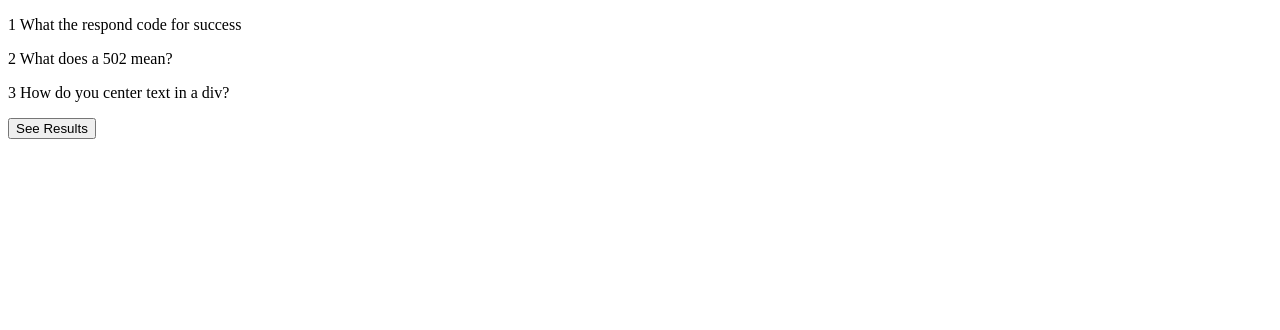
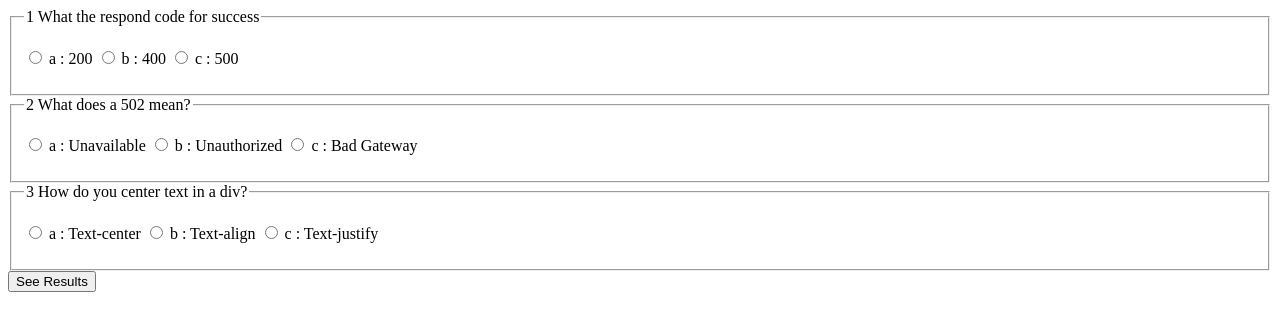
Before and after one commit to jirishus/raw_javascript_quiz, a website: page quiz-app/public/index.html in a window 1280 px wide. Drawn offline with Linux system fonts and the light colour scheme.

Commit message:
radio button display for user choices

```diff
--- a/quiz-app/public/index.html
+++ b/quiz-app/public/index.html
@@ -54,14 +54,28 @@
    // than the for() loop used here
    for (var i=0;i<quizData.length;i++) {
     var currentQues = quizData[i];
-    var questionPos = i + 1
+    var choicePos = i + 1
+    var choices = [];
+
+   for (choice in currentQues.choices) {
+     choices.push(
+       `<label>
+         <input type="radio" name="choice${i}" value="${choice}" />
+         ${choice} : ${currentQues.choices[choice]}
+       </label>`
+     );
+   }
 
     tempView.push(
      `
-     <p>${questionPos} ${currentQues.question}</p>
+     <fieldset>
+      <legend>${choicePos} ${currentQues.question}</legend>
+      <p>${choices.join('')}
+     </fieldset>
      `
     );
    }
+
   return tempView.join('');
  }
 
```
